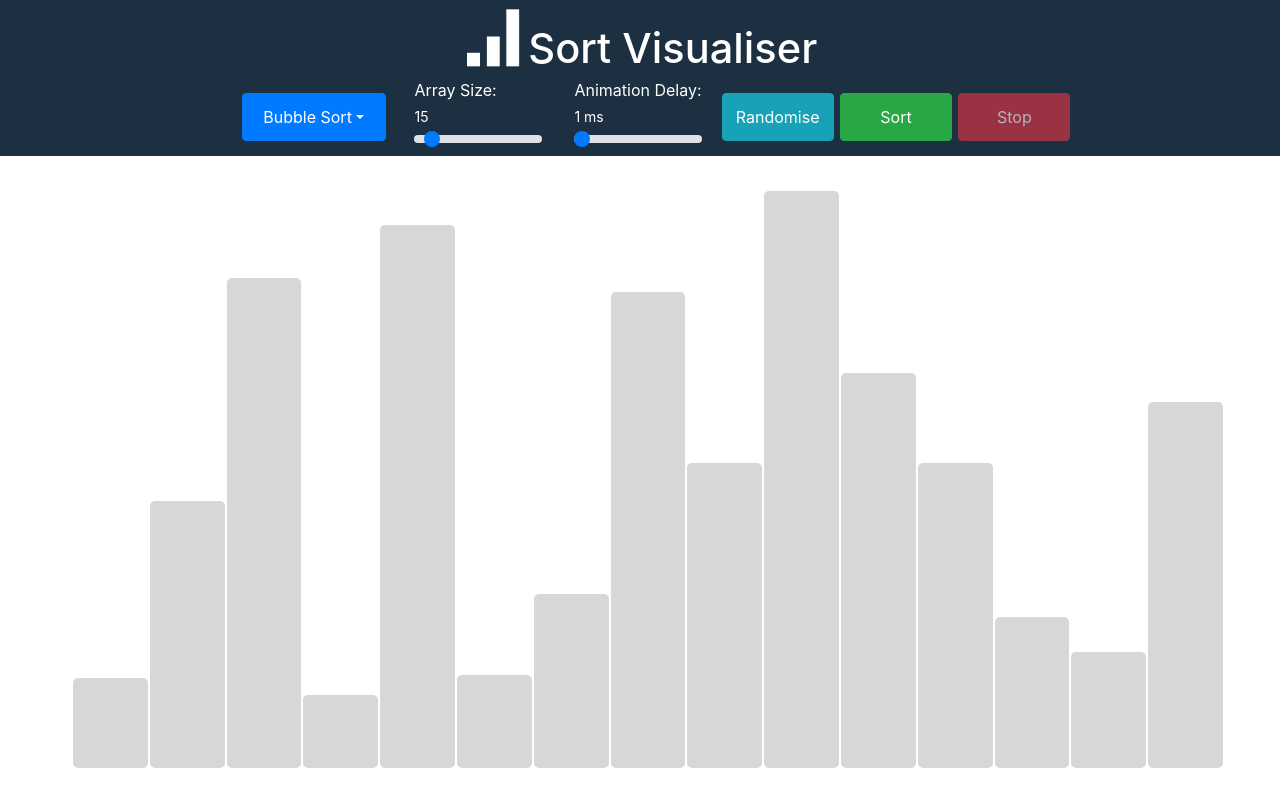
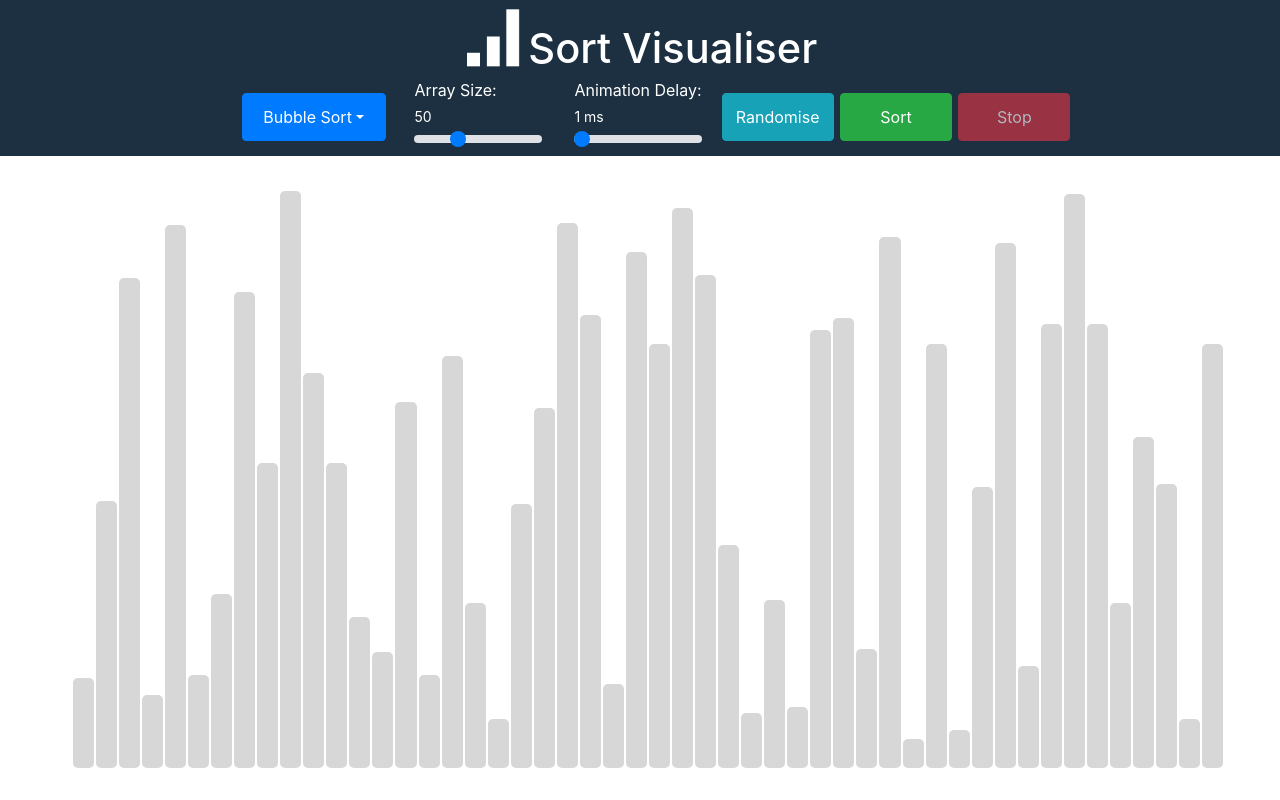
Before and after one commit to saurabhanand-git/sorting-visualiser-ReactJS, a React (Create React App) app: page / in a window 1280 px wide. Built offline with nearby package versions, Linux system fonts and the light colour scheme.

Commit message:
changes default array size to 50

```diff
--- a/src/components/Content.jsx
+++ b/src/components/Content.jsx
@@ -157,7 +157,7 @@ const theme = {
 
 export default function ContentScreen() {
   const [values, setValues] = useState([]);
-  const [nBars, setNBars] = useState(15);
+  const [nBars, setNBars] = useState(50);
   const [delay, setDelay] = useState(1);
   const [isLoading, setIsLoading] = useState(true);
   const [isSorting, setIsSorting] = useState(false);
```
